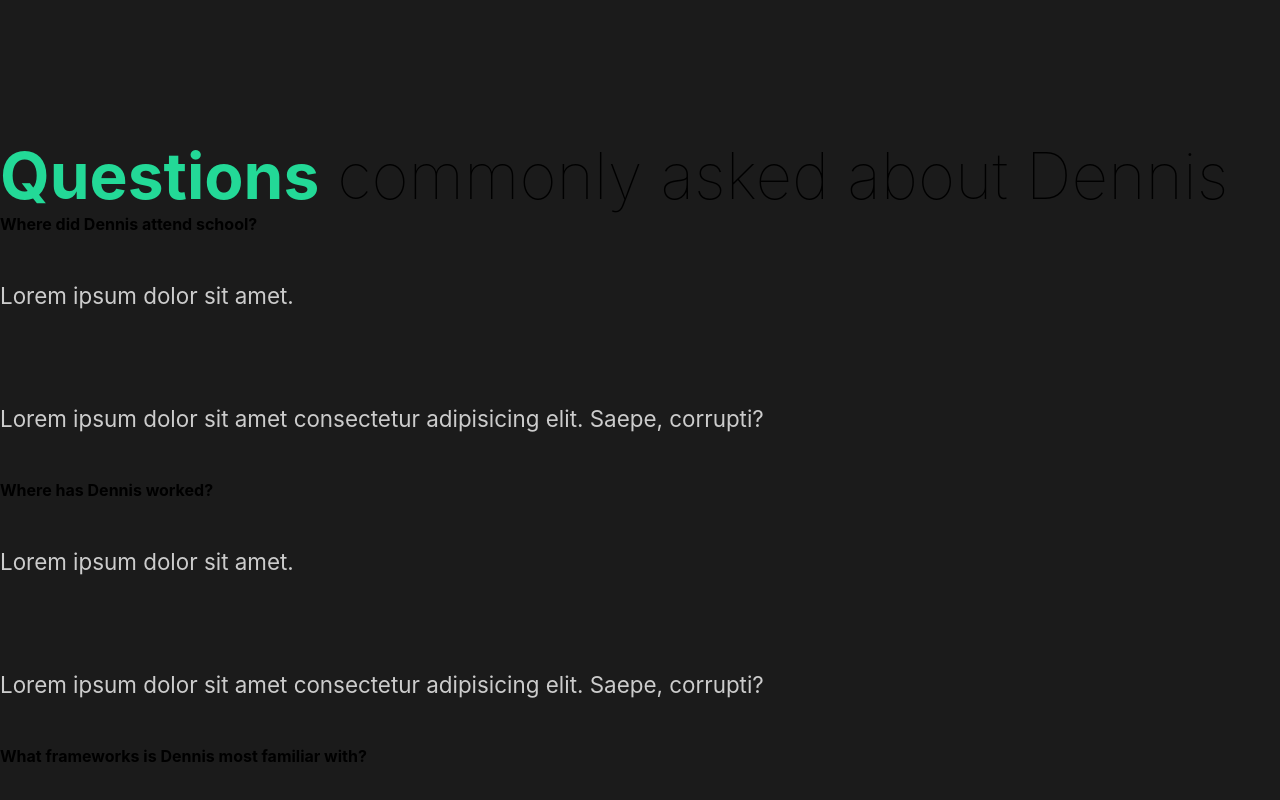
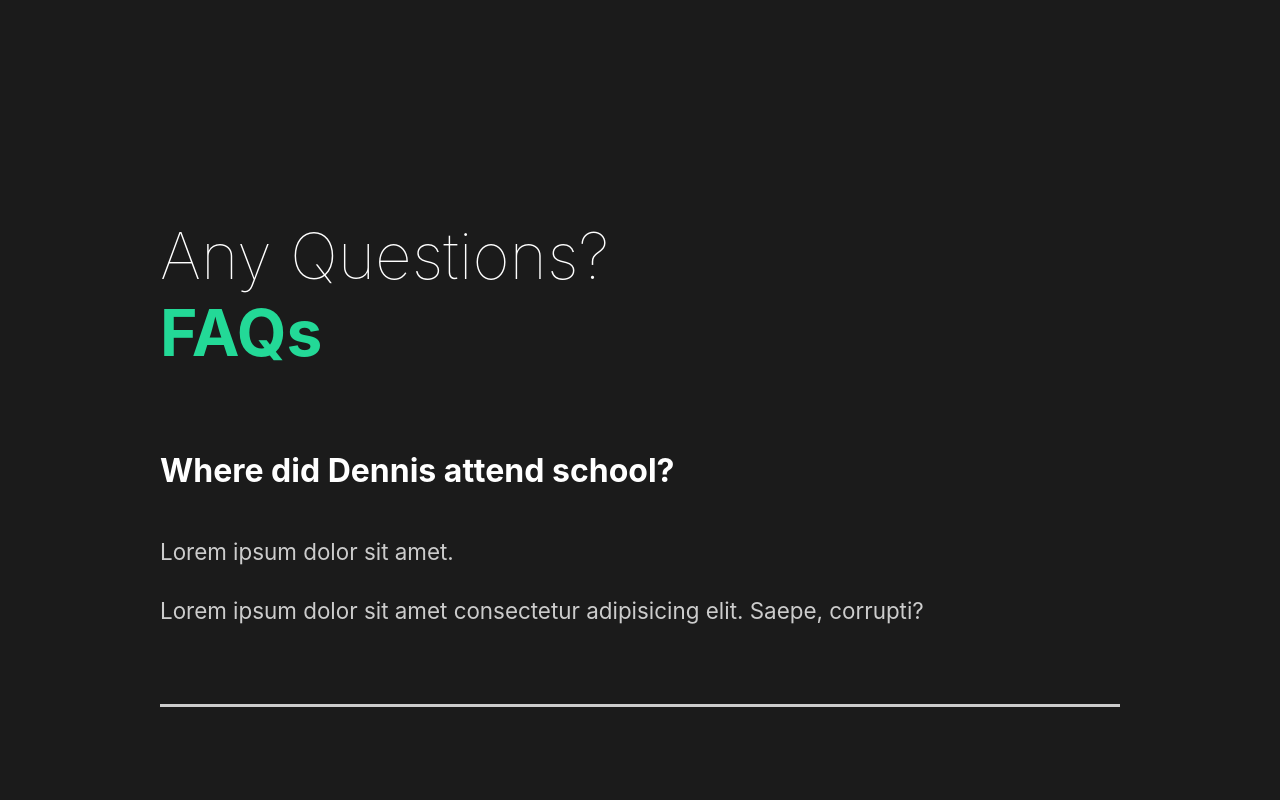
Before and after one commit to deepeters/deepeters.github.io, a React (Create React App) app: page / in a window 1280 px wide. Shown: the part 2160-2960 px from the top of the page. Built offline with nearby package versions, Linux system fonts and the light colour scheme; the HTML template or start-up script is replaced by a standard one.

Commit message:
Implement global and custom styles to the FAQ section

```diff
--- a/src/components/GlobalStyle.js
+++ b/src/components/GlobalStyle.js
@@ -40,6 +40,7 @@
 
     h4 {
         font-weight: bold;
+        font-size: 2rem;
     }
 
     a {
--- a/src/components/QuestionsSection.js
+++ b/src/components/QuestionsSection.js
@@ -1,15 +1,20 @@
 import React from 'react';
+
+//Styles
+import styled from "styled-components";
+import { StyledAbout } from '../styles';
 
 const QuestionsSection = () => {
     return (
-        <div className="questions">
-            <h2> <span>Questions</span> commonly asked about Dennis</h2>
+        <StyledQuestions>
+            <h2> Any Questions? <span> FAQs </span> </h2>
             <div className="question">
                 <h4> Where did Dennis attend school?</h4>
                 <div className="answer">
                     <p>Lorem ipsum dolor sit amet.</p>
                     <p>Lorem ipsum dolor sit amet consectetur adipisicing elit. Saepe, corrupti?</p>
                 </div>
+                <div className="faq-line"></div>
             </div>
             <div className="question">
                 <h4> Where has Dennis worked?</h4>
@@ -17,6 +22,7 @@
                     <p>Lorem ipsum dolor sit amet.</p>
                     <p>Lorem ipsum dolor sit amet consectetur adipisicing elit. Saepe, corrupti?</p>
                 </div>
+                <div className="faq-line"></div>
             </div>
             <div className="question">
                 <h4> What frameworks is Dennis most familiar with?</h4>
@@ -24,6 +30,7 @@
                     <p>Lorem ipsum dolor sit amet.</p>
                     <p>Lorem ipsum dolor sit amet consectetur adipisicing elit. Saepe, corrupti?</p>
                 </div>
+                <div className="faq-line"></div>
             </div>
             <div className="question">
                 <h4> Where does Dennis want to work? </h4>
@@ -31,9 +38,38 @@
                     <p>Lorem ipsum dolor sit amet.</p>
                     <p>Lorem ipsum dolor sit amet consectetur adipisicing elit. Saepe, corrupti?</p>
                 </div>
+                <div className="faq-line"></div>
             </div>
-        </div>
+        </StyledQuestions>
     )
 }
 
+const StyledQuestions = styled (StyledAbout)`
+    display: block;
+    span {
+        display: block;
+    }
+    h2 {
+        padding-bottom: 2rem;
+        font-weight: lighter;
+    }
+    .faq-line {
+        background: #cccccc;
+        height: 0.2rem;
+        margin: 2rem 0rem;
+        width: 100%;
+    }
+    .question {
+        padding: 3rem 0rem;
+        cursor: pointer;
+    }
+    .answer {
+        padding: 2rem 0rem;
+        p {
+            padding: 1rem 0rem;
+        }
+    }
+`;
+
+
 export default QuestionsSection;
```
